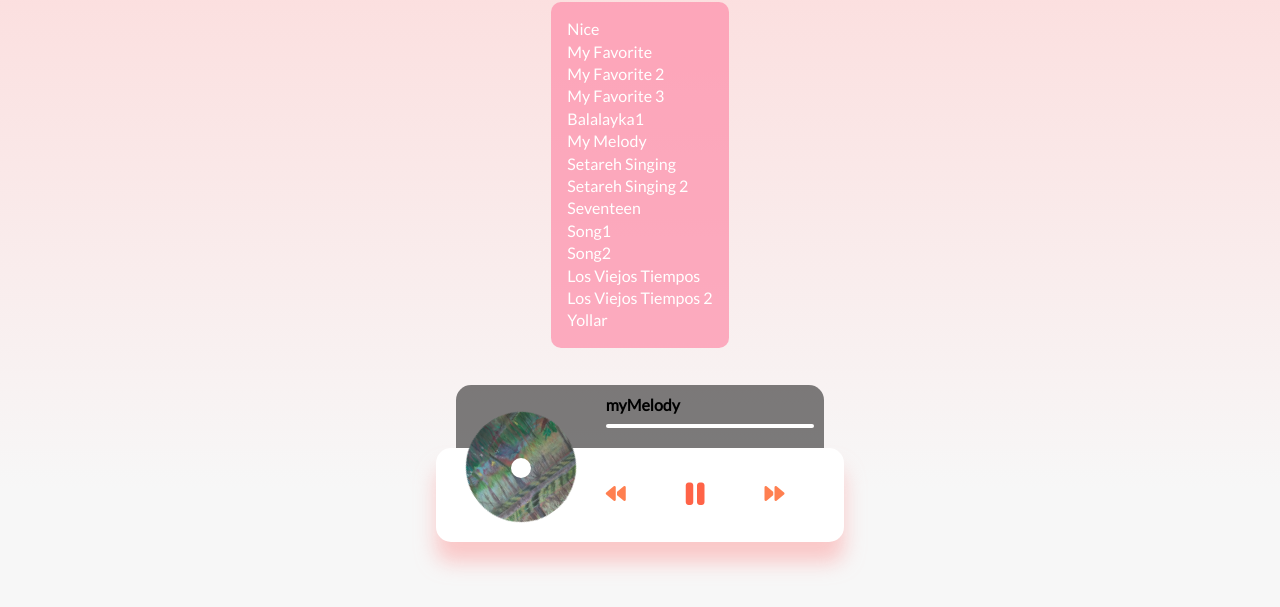
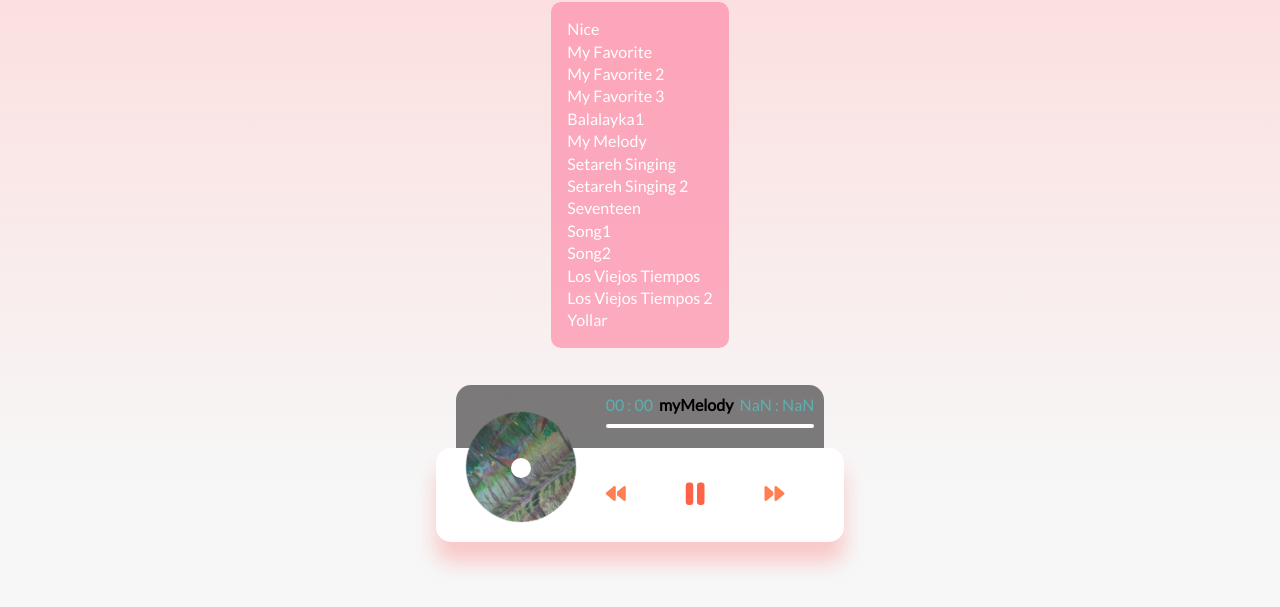
Before and after one commit to Ozgur2096/simpleMusicApp, a plain HTML site: page index.html in a window 1280 px wide. Both pictures are taken after a click on the element "My Melody". Shown: the part 119-726 px from the top of the page. Drawn offline with Linux system fonts and the light colour scheme.

Commit message:
added displayTime

```diff
--- a/index.html
+++ b/index.html
@@ -30,7 +30,11 @@
 
     <div class="music-container">
       <div class="music-info">
-        <h4 id="title">My Melody</h4>
+        <div class="title-and-time">
+          <div id="current-time">a</div>
+          <h4 id="title">My Melody</h4>
+          <div id="whole-time">b</div>
+        </div>
         <div class="progress-container">
           <div class="progress"></div>
         </div>
--- a/script.js
+++ b/script.js
@@ -7,6 +7,8 @@ const progress = document.querySelector('.progress');
 const progressContainer = document.querySelector('.progress-container');
 const title = document.querySelector('#title');
 const cover = document.querySelector('#cover');
+const displayCurrentTime = document.querySelector('#current-time');
+const displayWholeTime = document.querySelector('#whole-time');
 
 const songArray = document.querySelectorAll('.song');
 // gereksiz yere yazdim bunlari, ustteki satir hallediyor aslinda :)
@@ -95,6 +97,26 @@ function updateProgress(e) {
   const { duration, currentTime } = e.srcElement;
   const progressPercent = (currentTime / duration) * 100;
   progress.style.width = `${progressPercent}%`;
+
+  // my adjustments
+  let retSecCurrent = '';
+  let retMinCurrent = '';
+  currentTime / 60 < 10 ? (retMinCurrent = '0') : (retMinCurrent = '');
+  currentTime % 60 < 10 ? (retSecCurrent = '0') : (retSecCurrent = '');
+  displayCurrentTime.innerText = `${retMinCurrent}${(currentTime / 60).toFixed(
+    0
+  )} : ${retSecCurrent}${(currentTime % 60).toFixed(0)}`;
+
+  let retSecWhole = '';
+  let retMinWhole = '';
+  duration / 60 < 10 ? (retMinWhole = '0') : (retMinWhole = '');
+  duration % 60 < 10 ? (retSecWhole = '0') : (retSecWhole = '');
+  displayWholeTime.innerText = `${retMinWhole}${Math.floor(
+    duration / 60
+  )} : ${retSecWhole}${Math.floor(duration % 60)}`;
+
+  console.log(duration / 60);
+  console.log(duration);
 }
 
 function setProgress(e) {
--- a/style.css
+++ b/style.css
@@ -101,6 +101,14 @@ body{
   transform: translateY(0%);
   transition: transform 0.3s ease-in, opacity 0.3s ease-in;
 }
+.music-info .title-and-time {
+  display: flex;
+  justify-content: space-between;
+}
+.music-info .title-and-time #current-time,
+.music-info .title-and-time #whole-time {
+  color:rgb(93, 176, 176)
+}
 .music-info h4 {
   margin: 0;
 }
```
